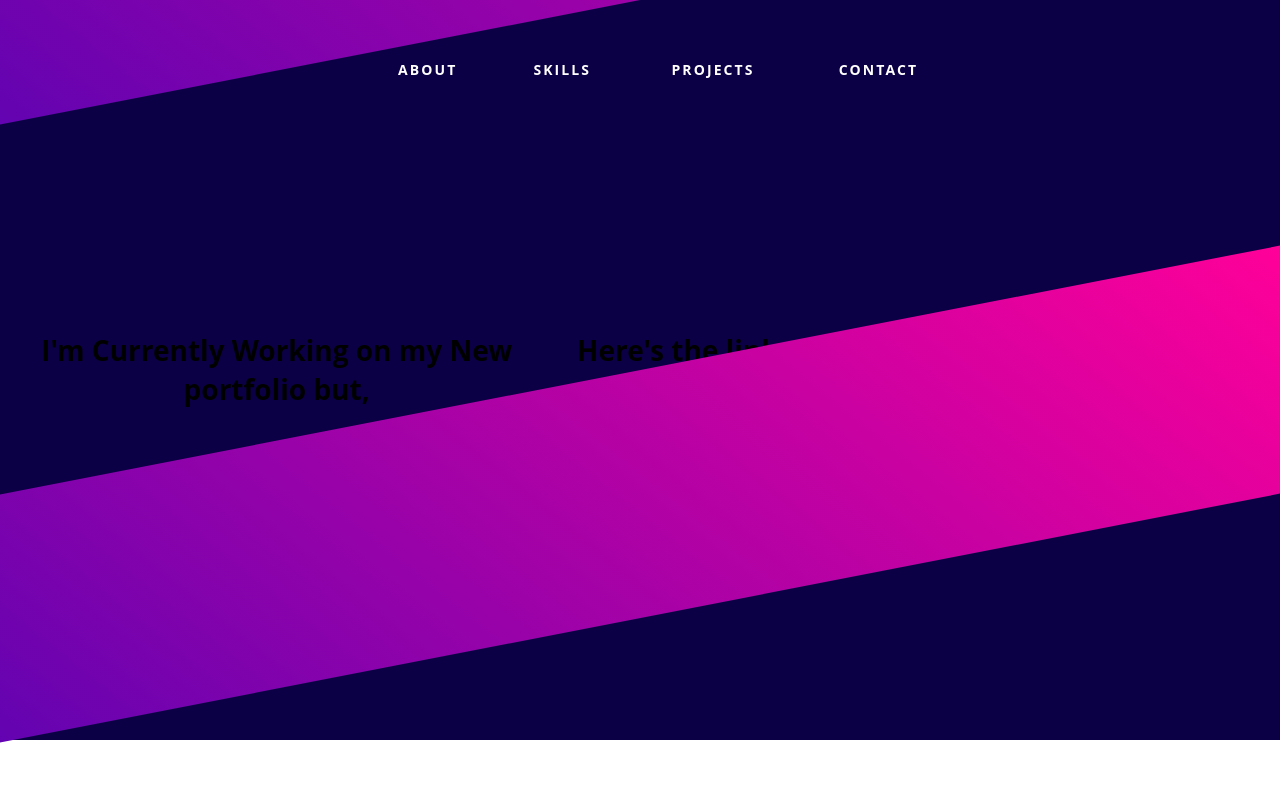
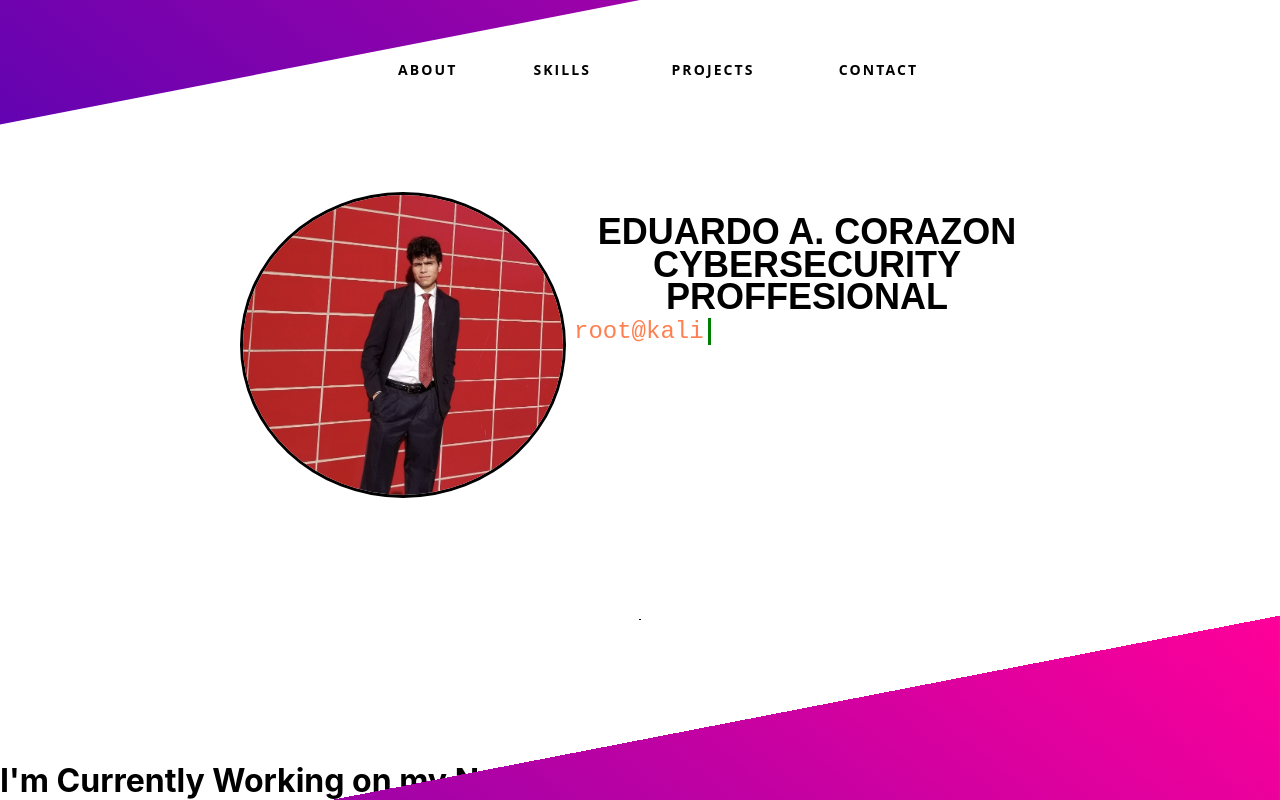
Before and after one commit to EduardoCorazon/portfolio, a React (Create React App) app: page / in a window 1280 px wide. Shown: the top 800 px of the page. Built offline with nearby package versions, Linux system fonts and the light colour scheme.

Commit message:
added my intro

```diff
--- a/src/App.css
+++ b/src/App.css
@@ -10,6 +10,17 @@
 .blackout{
   --bg--col: rgb(11,0,69);
   --text-col: white;
+}
+
+*{
+  scroll-behavior: smooth;
+  transition: all 0.4s ease-in;
+  /* Animation for when page first loads*/
+  -webkit-animation: fadein 2s; /* Safari, Chrome and Opera > 12.1 */
+  -moz-animation: fadein 2s; /* Firefox < 16 */
+  -ms-animation: fadein 2s; /* Internet Explorer */
+  -o-animation: fadein 2s; /* Opera < 12.1 */
+  animation: fadein 2s;
 }
 
 .App {
@@ -62,3 +73,8 @@
     transform: rotate(360deg);
   }
 }
+
+@keyframes fadein {
+  from { opacity: 0; },
+  to   { opacity: 1; }
+}
--- a/src/App.js
+++ b/src/App.js
@@ -1,15 +1,33 @@
 
+import {useState } from 'react';
 import './App.css';
 import Custombg from './sections/assets/bglines/bglines';
+import Intropg from './sections/mainintro/intropg';
 import Navbar from './sections/navbar/navbar';
 
+
 function App() {
+
+  //FOR BACKGROUND COLOR CHANGE
+  //sets the colorswitch state
+  const [colorswitch, setcolorswitch] = useState(false);
+  //if scroll mroe than 80px colorswitch is true thus "blackout" is applied and vice versa
+
+  const changeColor = () =>{ window.scrollY >=80 ? setcolorswitch(true) : setcolorswitch(false)}
+  window.addEventListener('scroll', changeColor);
+
+
+
+
   return (
-    <div className="App">
-      <header>
-        <Navbar/>
-        <Custombg/>
-      </header>
+    <div className={colorswitch ? 'blackout': 'whiteout'}>
+      <div>
+        <header className='App'>
+          <Navbar/>
+          <Intropg/>
+        </header>
+      </div>
+      <Custombg/>
       <h1>I'm Currently Working on my New portfolio but,</h1>
       <h1>Here's the link to my original portfolio:</h1>
       <a href="https://eduardocorazon.github.io/my-portfolio/">https://eduardocorazon.github.io/my-portfolio/</a>
--- /dev/null
+++ b/src/sections/mainintro/intropg.css
@@ -0,0 +1,131 @@
+/*FOR INTRODUCTION*/
+.introduction{
+    width: 100%;
+    margin-right: auto;
+    margin-left: auto;
+    max-width: 95rem;
+    padding-right: 1.25rem;
+    padding-left: 1.25rem;
+    display: flex;
+    justify-content: center;
+}
+
+.introcontainer{
+    display: flex;
+    justify-content: center;
+    position: absolute;
+    top: 24vh;
+    width: 100vmin;
+}
+
+.faceshot{
+    border-radius: 50%;
+    width: 40%;
+    height: 40%;
+    border: var(--text-col) solid;
+    margin-right: 1vmin;
+}
+
+.quote{
+    margin: auto;
+    color: var(--text-col);
+    font-weight: 800;
+    font-family: Sequel, sans-serif;
+    text-transform: uppercase;
+    line-height: 0.9;
+    display: block;
+    font-size: 4.50vmin;
+    margin-block-start: 0.67em;
+    margin-block-end: 0.67em;
+    margin-inline-start: 0px;
+    margin-inline-end: 0px;
+}
+
+.line{
+    transform: matrix(1, 0, 0, 1, 0, 0);
+    opacity: 1;
+}
+
+.rootcontainer{
+    /*OG*/
+    width: 9ch;
+    width: 6.7ch;
+    display: block;
+    word-break: break-all;
+}
+
+.rootintro{
+    overflow: hidden;
+    color: coral;
+    border-right: .15em solid green;
+    white-space: nowrap;
+    animation: typing 2.5s steps(20, end) forwards, blinking .8s infinite;
+    text-transform: none;
+    /*OG*/
+    font: 4vmin Inconsolata, monospace;
+    font: 3vmin Inconsolata, monospace;
+    width: 0;
+    text-decoration: none;
+    margin-top: 5px;
+    display: block;
+}
+
+.rootcontainer:hover {
+    animation: typing2 .25s steps(20, end) forwards, fadein 0.1s;;
+}
+
+@keyframes typing {
+    from { width: 0 }
+    to { width: 100% }
+}
+@keyframes typing2 {
+    from {width: 6.7ch;}
+    to {width: 16.5ch;}
+}
+
+@keyframes blinking {
+    from { border-color: transparent }
+    to { border-color: green; }
+}
+
+/*FOR ARROW*/
+
+.scrolldown {
+    position: absolute;
+    bottom: 6.25rem;
+    left: 50%;
+    transform: translate(-50%);
+
+
+}
+
+.boxscroll{
+    padding: 20px 100px;
+    transition: opacity 1s ease 0s;
+}
+
+.arrowcase{
+    width: 2px;
+    height: 35px;
+    background: var(--bg-col);
+    overflow: hidden;
+}
+
+.arrow{
+    width: 1vmin;
+    background: currentcolor;
+    color: var(--text-col);
+    animation: 2s cubic-bezier(0.8, 0, 0.2, 1) 0s infinite normal none running uwu;
+}
+
+@keyframes uwu {
+    0%{
+        height: 0px;
+    }
+    50%{
+        height: 35px;
+    }
+    100%{
+        transform: translateY(35px);
+    }
+}
--- /dev/null
+++ b/src/sections/mainintro/intropg.js
@@ -0,0 +1,29 @@
+import './intropg.css';
+
+function Intropg() {
+  return (
+    <div className='introduction'>
+      <div className='introcontainer'>
+          <img className='faceshot' src={require('./FaceShot.jpg')} alt=" not found"/>
+          <h1 className='quote'>
+            <div className='line' >Eduardo A. Corazon</div>
+            <div className='line'>Cybersecurity proffesional</div>
+            <div>
+              <div className='rootcontainer'>
+                <a className='rootintro' href='#about'>root@kali:~# Nice to meet you!</a>
+              </div>
+            </div>
+          </h1>
+      </div>
+      <a className='scrolldown' href="#about">
+        <div className='boxscroll'>
+          <div className='arrowcase'>
+            <div className='arrow'/>
+          </div>
+        </div>
+      </a>
+    </div>
+  );
+}
+
+export default Intropg;
```
Also changed, not shown: src/sections/mainintro/FaceShot.jpg (added). Lines whose indentation alone changed are shown as unchanged.
